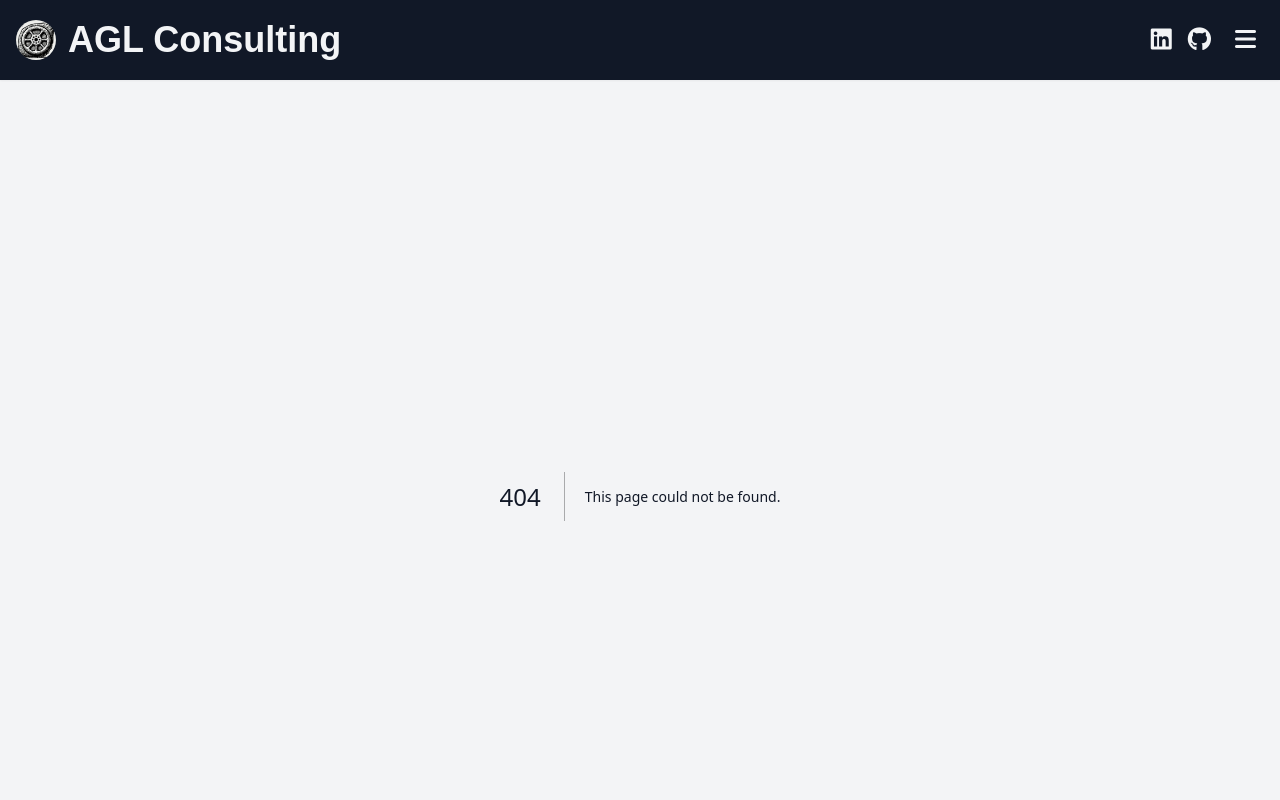
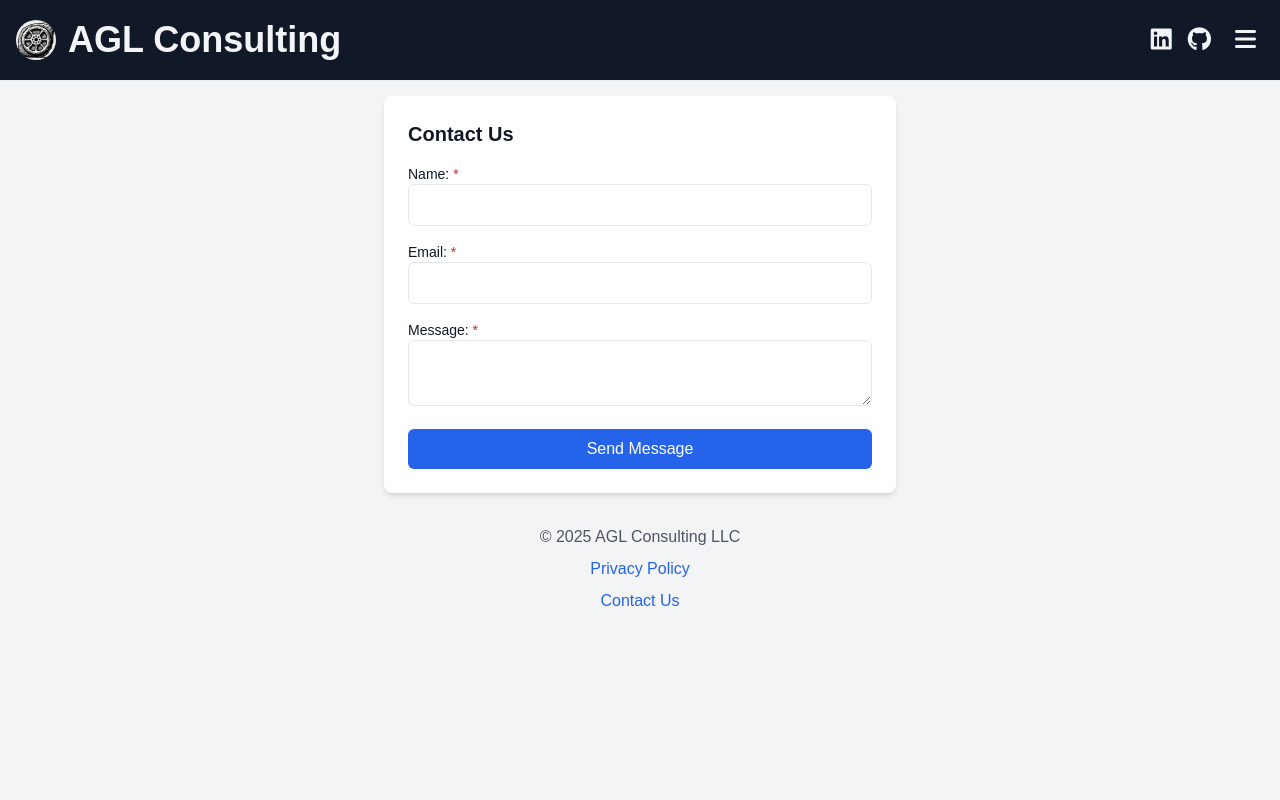
Before and after one commit to AGLFlorida/aglflorida.github.io, a Next.js app: page /contact in a window 1280 px wide. Before the commit this address had no page. Shown: the top 800 px of the page. Built offline with nearby package versions, Linux system fonts and the light colour scheme.

Commit message:
feat: add contact form.

```diff
--- /dev/null
+++ b/src/app/contact/page.tsx
@@ -0,0 +1,120 @@
+"use client";
+
+import { useState } from "react";
+
+interface FormData {
+  name: string;
+  email: string;
+  message: string;
+}
+
+type Status = "sending" | "success" | "error" | null;
+
+const success = "Thank you for contacting AGL Consulting of Florida.";
+
+export default function ContactPage() {
+  const [formData, setFormData] = useState<FormData>({
+    name: "",
+    email: "",
+    message: "",
+  });
+
+  const [status, setStatus] = useState<Status>(null);
+
+  const GOOGLE_FORM_ACTION_URL = "https://docs.google.com/forms/d/1oY3nolFTHpH34NNbIi1DZfJwZYx5-y9Mcyv9bi5KiuQ/formResponse";
+
+  const FIELD_ENTRIES = {
+    name: "entry.1059374314",
+    email: "entry.1359071833",
+    message: "entry.1364077543",
+  };
+
+
+  const handleChange = (e: React.ChangeEvent<HTMLInputElement | HTMLTextAreaElement>): void => {
+    setFormData({ ...formData, [e.target.name]: e.target.value });
+  };
+
+  const handleSubmit = async (e: React.FormEvent<HTMLFormElement>): Promise<any> => {
+    e.preventDefault();
+    setStatus("sending");
+
+    if (!formData.name || !formData.email || !formData.message) {
+      setStatus("error");
+      return null;
+    }
+
+    const formDataEncoded = new URLSearchParams();
+    formDataEncoded.append(FIELD_ENTRIES.name, formData.name);
+    formDataEncoded.append(FIELD_ENTRIES.email, formData.email);
+    formDataEncoded.append(FIELD_ENTRIES.message, formData.message);
+
+    try {
+      await fetch(GOOGLE_FORM_ACTION_URL, {
+        method: "POST",
+        mode: "no-cors", // Required for Google Forms
+        body: formDataEncoded,
+      });
+
+      setStatus("success");
+      setFormData({ name: "", email: "", message: "" }); // Reset form
+    } catch (e) {
+      console.log(e);
+      setStatus("error");
+    }
+  };
+
+  return (
+    <div className="max-w-lg mx-auto p-6 bg-white rounded-lg shadow-md">
+      <h2 className="text-xl font-semibold mb-4">Contact Us</h2>
+      <form onSubmit={handleSubmit} className="space-y-4">
+        <div>
+          <label className="block text-sm font-medium">
+            Name: <span className="text-red-600">*</span>
+          </label>
+          <input
+            type="text"
+            name="name"
+            value={formData.name}
+            onChange={handleChange}
+            required
+            className="w-full p-2 border rounded-md"
+          />
+        </div>
+        <div>
+          <label className="block text-sm font-medium">
+            Email: <span className="text-red-600">*</span>
+          </label>
+          <input
+            type="email"
+            name="email"
+            value={formData.email}
+            onChange={handleChange}
+            required
+            className="w-full p-2 border rounded-md"
+          />
+        </div>
+        <div>
+          <label className="block text-sm font-medium">
+            Message: <span className="text-red-600">*</span>
+          </label>
+          <textarea
+            name="message"
+            value={formData.message}
+            onChange={handleChange}
+            required
+            className="w-full p-2 border rounded-md"
+          />
+        </div>
+        <button
+          type="submit"
+          className="w-full bg-blue-600 text-white p-2 rounded-md hover:bg-blue-700 transition"
+          disabled={status === "sending"}
+        >
+          {status === "sending" ? "Sending..." : "Send Message"}
+        </button>
+        {status === "success" && <p className="text-green-600">{success}</p>}
+        {status === "error" && <p className="text-red-600">Error sending message.</p>}
+      </form>
+    </div>
+  );
+};
--- a/src/app/layout.tsx
+++ b/src/app/layout.tsx
@@ -105,6 +105,11 @@ export default function RootLayout({ children }: { children: React.ReactNode })
               Privacy Policy
             </Link>
           </div>
+          <div className="mt-2">
+            <a href="/contact" className="text-blue-600 hover:text-blue-800">
+              Contact Us
+            </a>
+          </div>
         </footer>
       </body>
     </html>
--- a/src/app/people/page.tsx
+++ b/src/app/people/page.tsx
@@ -6,15 +6,24 @@ export default async function PeoplPage() {
       <h1 className="text-3xl font-bold mb-8">Our People</h1>
       <div className="bg-white p-6 rounded-lg shadow">
         <ul className="space-y-3">
-          {/* <li className="flex items-center space-x-4">
+          <li className="flex items-center space-x-4">
             <img src="/people/face2.png" alt="Co-founder 1" className="w-16 h-16 rounded-full" />
             <div>
-              <h2 className="text-xl font-semibold">Aliza Shoop</h2>
+              <h2 className="text-xl font-semibold">
+                <a
+                  href="https://www.linkedin.com/in/aliza-shoop-a668a138/"
+                  target="_blank"
+                  rel="noopener noreferrer"
+                  className="hover:text-gray-300"
+                >
+                  Aliza Shoop <i className="fab fa-linkedin"></i>
+                </a>
+              </h2>
               <p className="text-gray-600">Vice President</p>
             </div>
-          </li> */}
+          </li>
           <li className="flex items-center space-x-4">
-          <Image src="/people/face.png" alt="Co-founder 2" width={64} height={64} className="rounded-full" />
+            <Image src="/people/face.png" alt="Co-founder 2" width={64} height={64} className="rounded-full" />
             <div>
               <h2 className="text-xl font-semibold">
                 <a
@@ -26,7 +35,14 @@ export default async function PeoplPage() {
                   Brandon Shoop <i className="fab fa-linkedin"></i>
                 </a>
               </h2>
-              <p className="text-gray-600">Managing Partner</p>
+              <p className="text-gray-600">Managing Partner&nbsp;
+                <a
+                  href="https://brandonshoop.com/"
+                  target="_blank"
+                  rel="noopener noreferrer"
+                  className="hover:text-gray-300"
+                ><i className="fa fa-book"></i></a>
+              </p>
             </div>
           </li>
         </ul>
```
